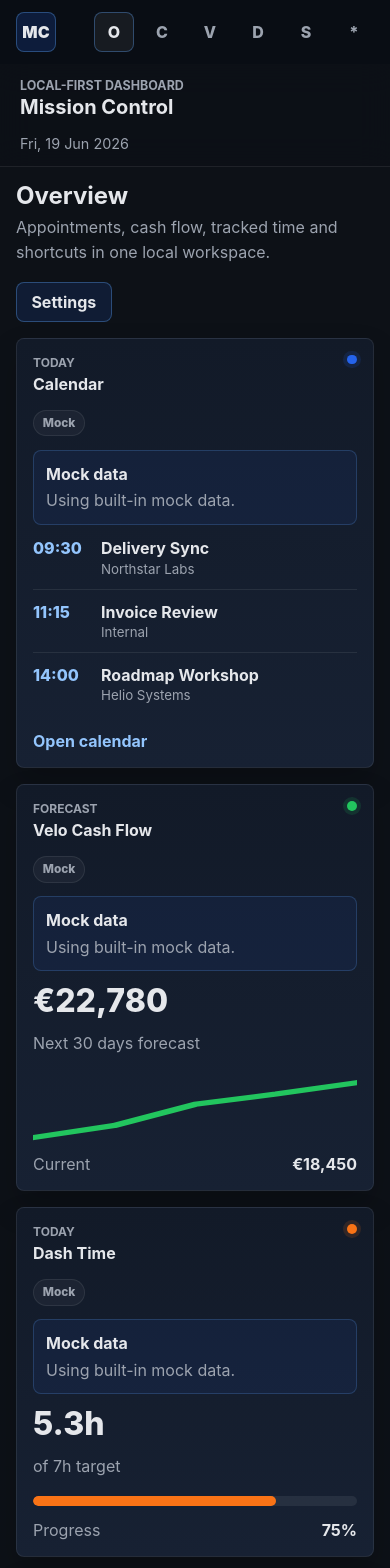
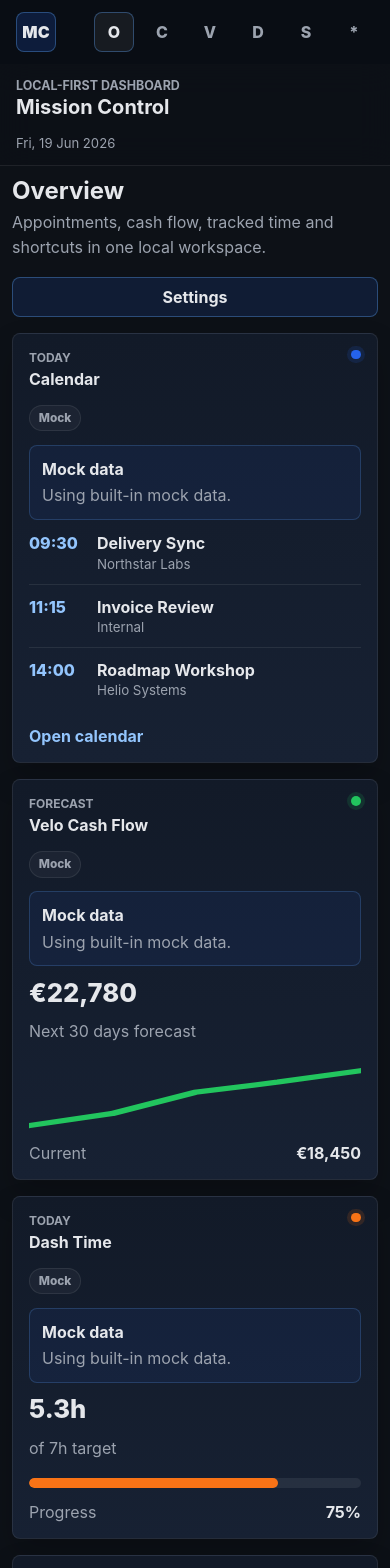
Before and after one commit to ch3xy/missioncontrol, an Angular app: page / in a window 390 px wide. Shown: the top 1568 px of the page. Built offline with nearby package versions, Linux system fonts and the light colour scheme.

Commit message:
Polish responsive layout

```diff
--- a/src/app/layout/shell.css
+++ b/src/app/layout/shell.css
@@ -30,3 +30,9 @@
     padding: 1rem;
   }
 }
+
+@media (max-width: 420px) {
+  .shell__main {
+    padding: 0.75rem;
+  }
+}
--- a/src/app/layout/sidebar.css
+++ b/src/app/layout/sidebar.css
@@ -59,11 +59,13 @@
 
   .sidebar__nav {
     display: flex;
+    min-width: 0;
     overflow-x: auto;
   }
 
   .sidebar__brand,
   .sidebar__item {
+    flex: 0 0 auto;
     width: 2.5rem;
     height: 2.5rem;
   }
--- a/src/app/layout/topbar.css
+++ b/src/app/layout/topbar.css
@@ -39,5 +39,10 @@ time {
   .topbar {
     align-items: flex-start;
     flex-direction: column;
+    padding-inline: 1rem;
+  }
+
+  time {
+    font-size: 0.82rem;
   }
 }
--- a/src/app/shared/components/quick-access-tile/quick-access-tile.css
+++ b/src/app/shared/components/quick-access-tile/quick-access-tile.css
@@ -14,6 +14,10 @@
   text-align: left;
   text-decoration: none;
   cursor: pointer;
+}
+
+.tile > span:last-child {
+  min-width: 0;
 }
 
 .tile:hover {
@@ -35,6 +39,7 @@
 strong,
 small {
   display: block;
+  overflow-wrap: anywhere;
 }
 
 small {
--- a/src/styles.css
+++ b/src/styles.css
@@ -35,6 +35,7 @@ body {
   background: var(--mc-bg);
   color: var(--mc-text);
   font-family: inherit;
+  overflow-x: hidden;
 }
 
 button,
@@ -90,9 +91,10 @@ select {
 .metric {
   margin: 0;
   color: var(--mc-text);
-  font-size: 2rem;
+  font-size: clamp(1.6rem, 4vw, 2rem);
   font-weight: 800;
   line-height: 1;
+  overflow-wrap: anywhere;
 }
 
 .muted {
@@ -110,7 +112,9 @@ select {
   background: rgba(37, 99, 235, 0.14);
   color: var(--mc-text);
   font-weight: 700;
+  text-align: center;
   text-decoration: none;
+  overflow-wrap: anywhere;
   cursor: pointer;
 }
 
@@ -142,4 +146,8 @@ select {
     align-items: flex-start;
     flex-direction: column;
   }
+
+  .page-heading .button-link {
+    width: 100%;
+  }
 }
```
